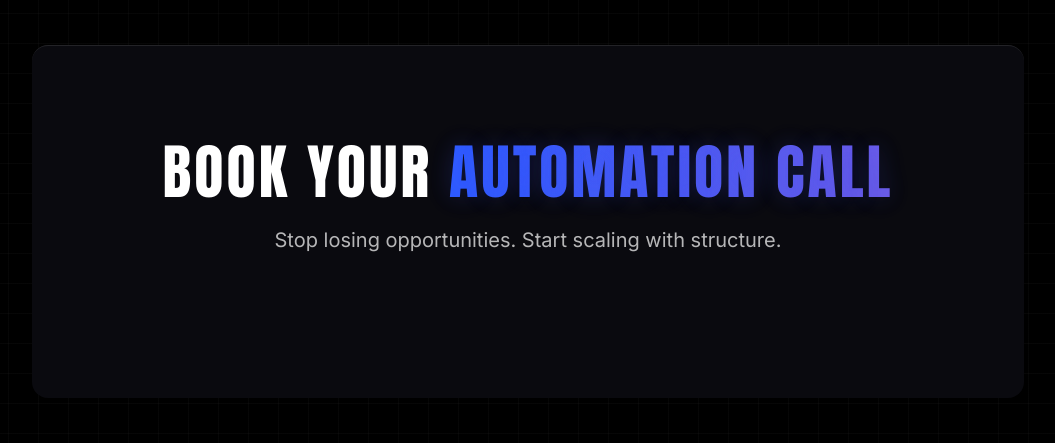
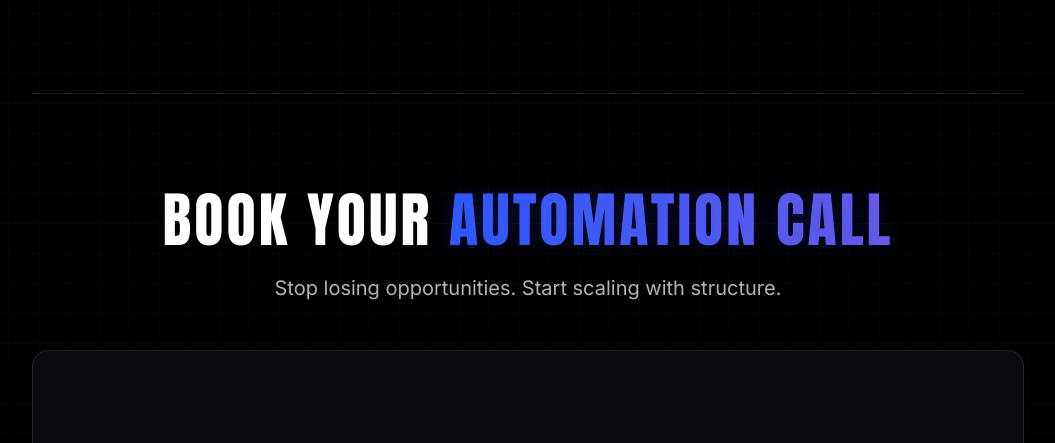
Before and after one commit to mcdesignspur-svg/mcdesings, a website built with Vite: page index.html in a window 1280 px wide. Shown: the part 2867-3310 px from the top of the page, without its empty margins (112-1167 px from the left). Built offline with nearby package versions, Linux system fonts and the light colour scheme; a script that the page names is missing.

Commit message:
style: separate booking header from cal embed card and adjust spacing

```diff
--- a/index.html
+++ b/index.html
@@ -321,15 +321,23 @@
                     <!-- END: System Architecture -->
 
                     <!-- BEGIN: Booking Section -->
-                    <section
-                        class="py-12 md:py-24 border-t border-subtle flex flex-col items-center text-center bg-secondary rounded-2xl mb-12 mt-12"
-                        data-purpose="booking-section">
+                    <!-- BEGIN: Booking Section -->
+                    <div class="w-full flex flex-col items-center mt-24 mb-24" data-purpose="booking-section">
+                        <!-- Separator -->
+                        <div class="w-full h-px bg-white/10 mb-16 md:mb-24"></div>
+
+                        <!-- Header & Subtext (Outside Card) -->
+                        <div class="text-center mb-12">
                             <h2 class="heading-condensed text-4xl md:text-6xl mb-6 text-white text-shadow-sm">BOOK YOUR
                                 <span class="text-gradient glow-text">AUTOMATION CALL</span></h2>
-                        <p class="text-lg md:text-xl opacity-70 max-w-xl leading-relaxed mb-12">
+                            <p class="text-lg md:text-xl opacity-70 max-w-xl mx-auto leading-relaxed">
                                 Stop losing opportunities. Start scaling with structure.
                             </p>
+                        </div>
 
+                        <!-- Cal Embed Card -->
+                        <section
+                            class="w-full max-w-5xl bg-secondary border border-white/10 rounded-2xl overflow-hidden h-[600px] md:h-[750px] relative shadow-2xl">
                             <!-- Cal inline embed code begins -->
                             <div style="width:100%;height:100%;overflow:scroll" id="my-cal-inline-30min"></div>
                             <script type="text/javascript">
@@ -345,8 +353,9 @@
                                 Cal.ns["30min"]("ui", { "theme": "dark", "hideEventTypeDetails": false, "layout": "month_view" });
                             </script>
                             <!-- Cal inline embed code ends -->
-
                         </section>
+                    </div>
+                    <!-- END: Booking Section -->
                     <!-- END: Booking Section -->
 
                     <!-- BEGIN: Footer -->
```
Lines whose indentation alone changed are shown as unchanged.
